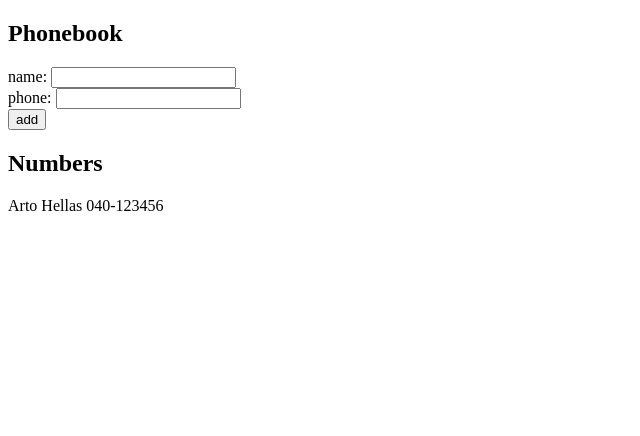
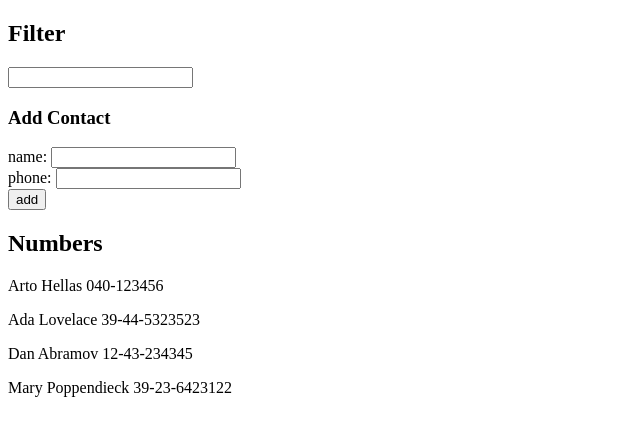
Before and after one commit to ovchinikov/part2, a React (Vite) app in the folder phonebook/: page / in a window 1280 px wide. Shown: the top 436 px of the page, without its empty margins (0-640 px from the left). Built offline with nearby package versions, Linux system fonts and the light colour scheme.

Commit message:
refactor components and add search functionality exercise 2.9 and 2.10

```diff
--- a/phonebook/src/App.jsx
+++ b/phonebook/src/App.jsx
@@ -1,8 +1,62 @@
 import { useState } from "react";
 
+// Filter component
+
+const Filter = ({ handleFilterChange }) => {
+  return (
+    <div>
+      <h2>Filter</h2>
+      <input type="text" onChange={handleFilterChange} />
+    </div>
+  );
+};
+
+// PersonForm component
+
+const PersonForm = ({
+  addPerson,
+  newName,
+  phone,
+  handleNameChange,
+  handlePhoneChange,
+}) => {
+  return (
+    <div>
+      <form onSubmit={addPerson}>
+        <div>
+          name:{" "}
+          <input type="text" value={newName} onChange={handleNameChange} />
+        </div>
+        <div>
+          phone: <input type="tel" value={phone} onChange={handlePhoneChange} />
+        </div>
+        <div>
+          <button type="submit">add</button>
+        </div>
+      </form>
+    </div>
+  );
+};
+
+// persons component
+
+const Persons = ({ persons }) => {
+  return (
+    <div>
+      {persons.map((person) => (
+        <p key={person.id}>
+          {person.name} {person.phone}
+        </p>
+      ))}
+    </div>
+  );
+};
 const App = () => {
   const [persons, setPersons] = useState([
-    { name: "Arto Hellas", phone: "040-123456" },
+    { name: "Arto Hellas", phone: "040-123456", id: 1 },
+    { name: "Ada Lovelace", phone: "39-44-5323523", id: 2 },
+    { name: "Dan Abramov", phone: "12-43-234345", id: 3 },
+    { name: "Mary Poppendieck", phone: "39-23-6423122", id: 4 },
   ]);
   const [newName, setNewName] = useState("");
   const [phone, setPhone] = useState("");
@@ -21,6 +75,7 @@ const App = () => {
   const addPerson = (e) => {
     e.preventDefault();
     const personObject = {
+      id: persons.length + 1,
       name: newName,
       phone: phone,
     };
@@ -33,29 +88,36 @@ const App = () => {
     }
   };
 
-  // add phone number
+  // filter people by name
+
+  const handleFilterChange = (event) => {
+    const filterValue = event.target.value;
+    const filteredPersons = persons.filter((person) =>
+      person.name.toLowerCase().includes(filterValue.toLowerCase())
+    );
+
+    if (filterValue === "") {
+      setPersons(persons);
+    } else {
+      setPersons(filteredPersons);
+    }
+
+    console.log(filteredPersons);
+  };
 
   return (
     <div>
-      <h2>Phonebook</h2>
-      <form onSubmit={addPerson}>
-        <div>
-          name:{" "}
-          <input type="text" value={newName} onChange={handleNameChange} />
-        </div>
-        <div>
-          phone: <input type="tel" value={phone} onChange={handlePhoneChange} />
-        </div>
-        <div>
-          <button type="submit">add</button>
-        </div>
-      </form>
+      <Filter handleFilterChange={handleFilterChange} />
+      <h3>Add Contact</h3>
+      <PersonForm
+        addPerson={addPerson}
+        newName={newName}
+        phone={phone}
+        handleNameChange={handleNameChange}
+        handlePhoneChange={handlePhoneChange}
+      />
       <h2>Numbers</h2>
-      {persons.map((person) => (
-        <p key={person.name}>
-          {person.name} {person.phone}
-        </p>
-      ))}
+      <Persons persons={persons} />
     </div>
   );
 };
```
